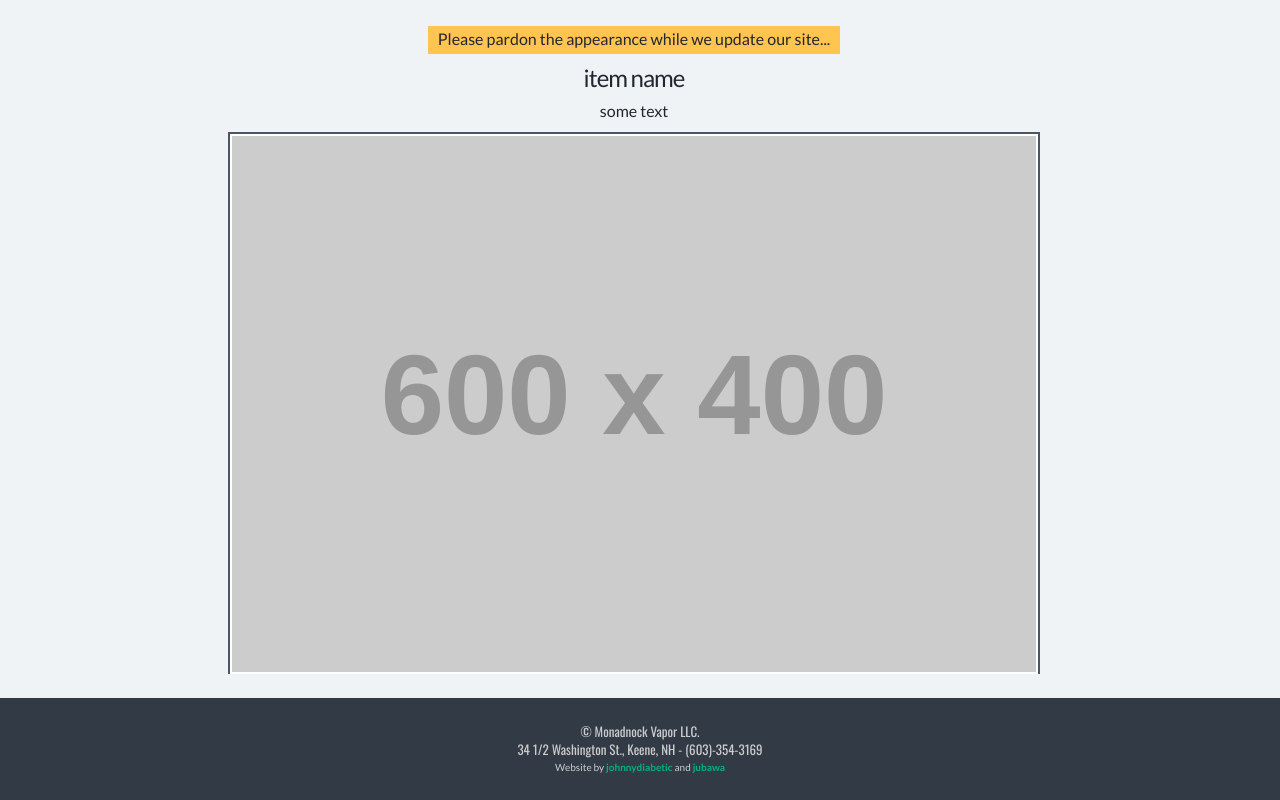
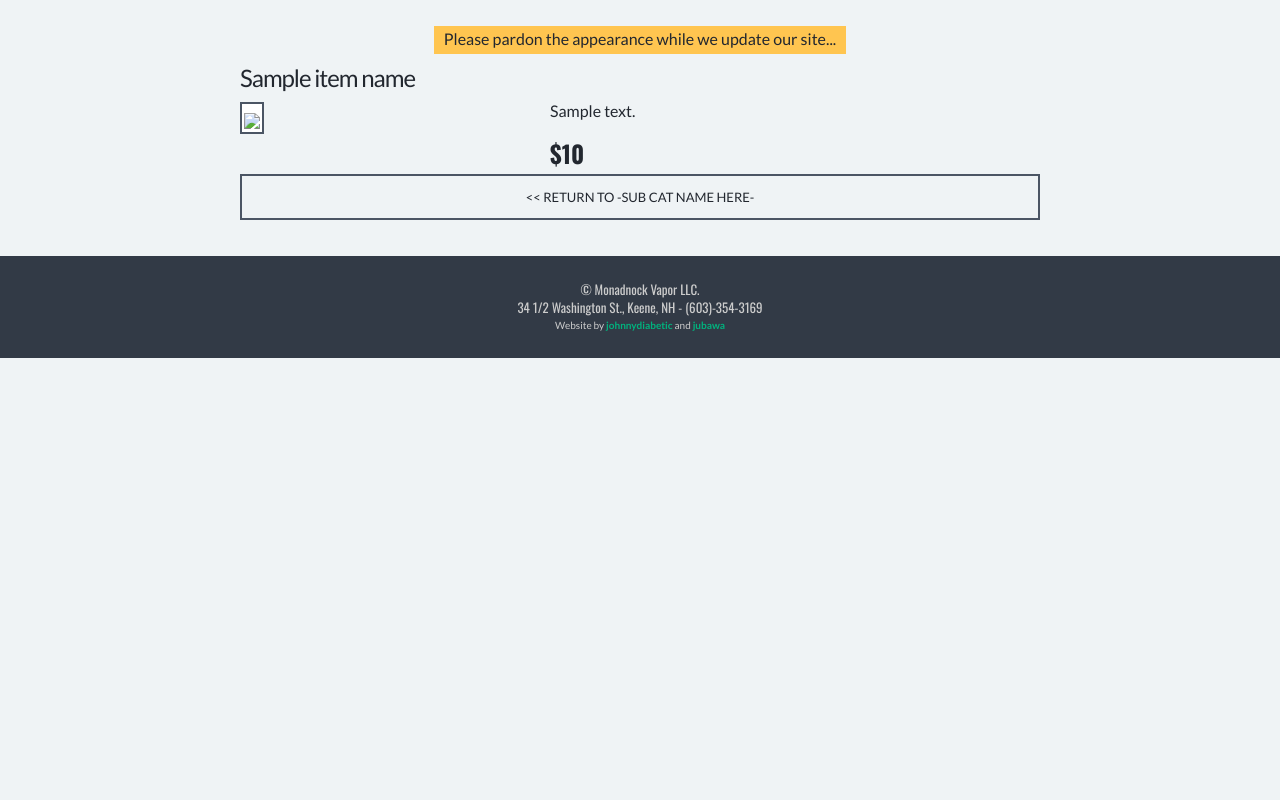
Before and after one commit to jd1123/monadnockvape, a Django app: template templates/inventory/single_item.html in a window 1280 px wide. Shown: the part 129-929 px from the top of the page. After the commit the page ends 487 px from the top, so only its background shows below. Run offline with Django 3.2, Linux system fonts and the light colour scheme; the template is opened without the code that fills it: most values are stand-ins (such as "Sample title", 1, 10 or a date in 2020); grey boxes labelled with a size stand in for pictures from a placeholder-image service; some libraries are stand-ins or nearby versions.

Commit message:
added single item page with all styling and elements

```diff
--- a/static/css/style.css
+++ b/static/css/style.css
@@ -259,11 +259,37 @@ footer .sig {
 	background: #ffc550;
 }
 
+.single_right .price {
+	font-family: "Oswald", "Helvetica Neue", "Helvetica", Helvetica, Arial, sans-serif;
+	font-size: 24px;
+	font-weight: 700;
+	margin-top: 24px;
+}
+
 @media only screen and (min-width : 548px) {
 
 	.categories .inner ul li, .inventory .inner ul li {
 		float: left;
 		width: 50%;
+	}
+
+
+}
+
+@media only screen and (min-width : 700px) {
+
+	.single_item h1 {
+		text-align: left;
+	}
+
+	.single_left {
+		max-width: 300px;
+		float: left;
+	}
+
+	.single_right {
+		text-align: start;
+		margin-left: 310px;
 	}
 
 }
@@ -279,6 +305,7 @@ footer .sig {
 		width: 33.3333333%;
 	}
 
+
 }
 
 @media only screen and (min-width : 980px) {
--- a/templates/inventory/single_item.html
+++ b/templates/inventory/single_item.html
@@ -3,17 +3,23 @@
 {% block title %} Categories {% endblock %}
 
 {% block body_block %}
-		<section class="categories">
+		<section class="single_item">
 			<div class="inner">
 				<p class="warning">Please pardon the appearance while we update our site...</p>
-				<h1>item name</h1>
-				<!--<p><a href="{% url 'basefunctions.views.root' %}">Home</a>-->
-				<!-- <a href="{% url 'inventory.views.category_list' %}">All Categories</a></p>-->
-
-				<p>some text</p>
-				<figure>
-					<img src="http://dummyimage.com/600x400/ff000/fff">
-				</figure>
+				<h1>{{ item_name }}</h1>
+				<div class="cf">
+				<!-- Image Size Should Be At Least 575px in height -->
+				<div class="single_left">
+					<figure>
+						<img src="{{ pic_url }}">
+					</figure>
+				</div>
+				<div class="single_right">
+					<p>{{ description }}</p>
+					<p class="price">${{ price }}</p>
+				</div>
+				</div>
+				<p><a href="{% url 'inventory.views.category_list' %}"><span class="button"><< Return To -sub cat name here-</span></a></p>
 			</div>
 		</section>
 
```
